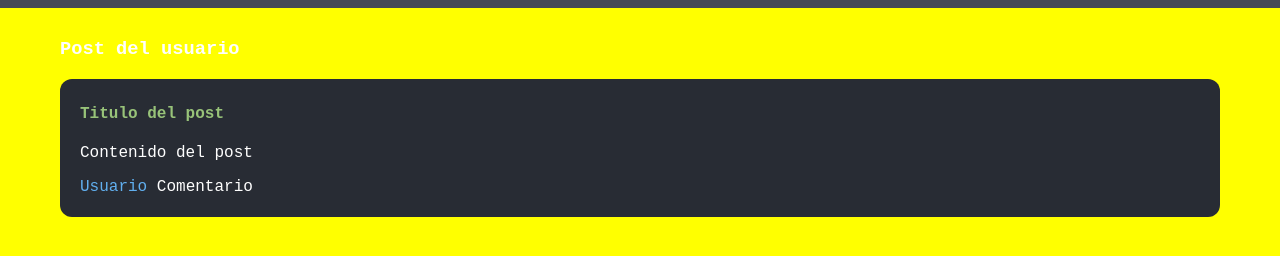
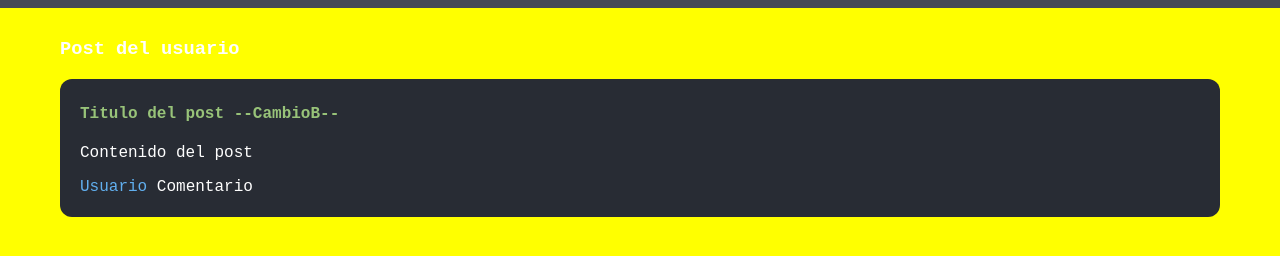
Before and after one commit to DanielM707/practice-git1, a plain HTML site: page index.html in a window 1280 px wide. Shown: the part 62-318 px from the top of the page. Drawn offline with Linux system fonts and the light colour scheme; no server answers; a web font is replaced by a local one.

Commit message:
Cambios B

```diff
--- a/index.html
+++ b/index.html
@@ -17,7 +17,7 @@
     <div class="container" id="content">
       <h3>Post del usuario</h3>
       <div class="post">
-	<h4>Titulo del post</h4>
+	<h4>Titulo del post --CambioB--</h4>
 	<div>Contenido del post</div>
 	<p><span>Usuario</span> Comentario</p>
       </div>
```
